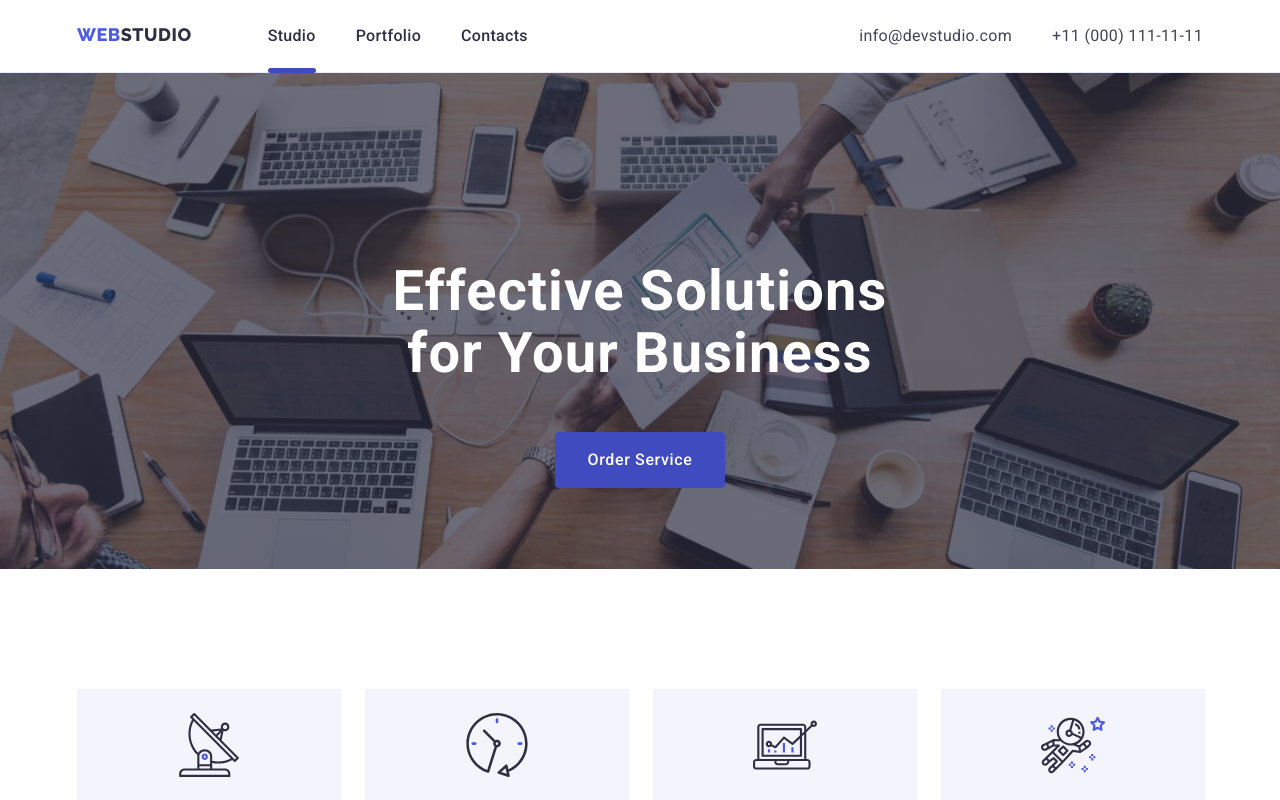
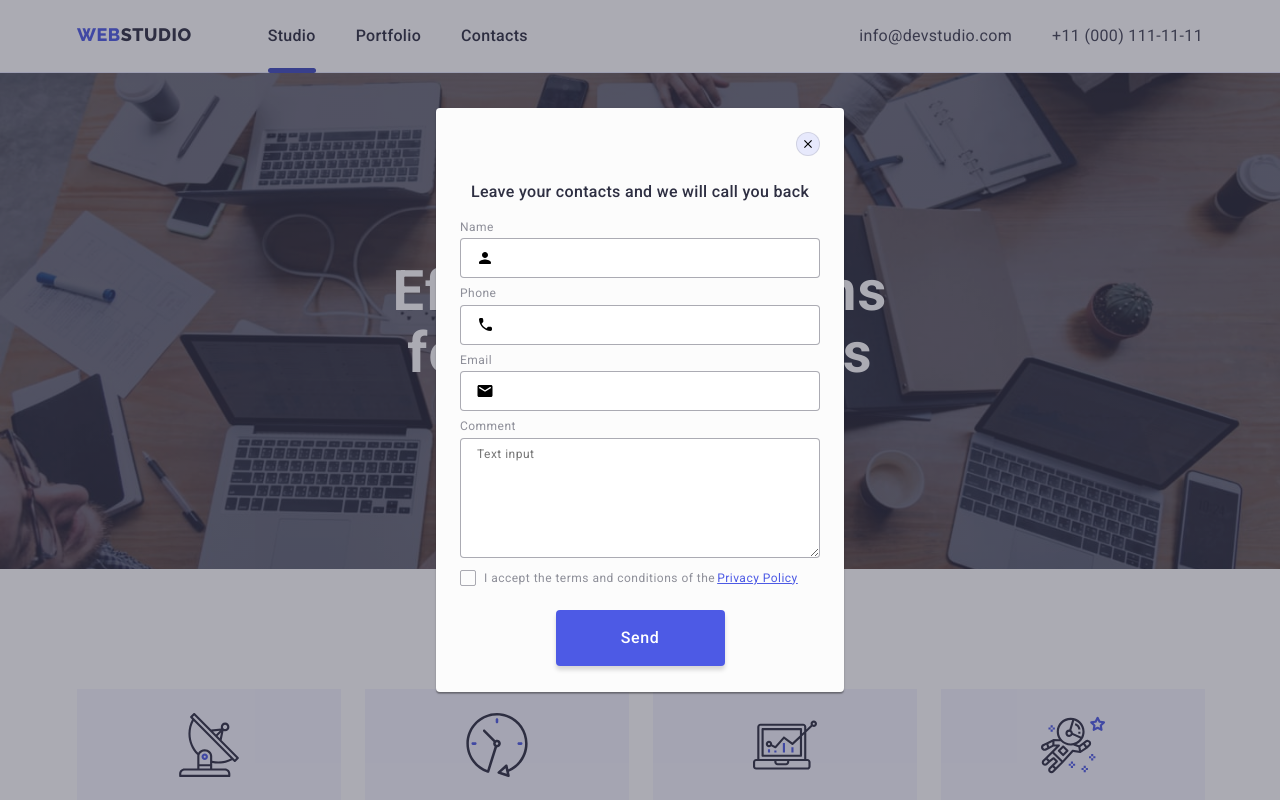
Before and after one commit to OleksandrShpachuk/goit-markup-hw-07, a plain HTML site: page index copy.html in a window 1280 px wide. Both pictures are taken after a click on the button "Order Service". Shown: the top 800 px of the page. Drawn offline with nearby package versions, Linux system fonts and the light colour scheme.

Commit message:
adaptive styles for modal window

```diff
--- a/css/styles.css
+++ b/css/styles.css
@@ -1360,160 +1360,11 @@ body {
   }
 }
 
-/* .logo-wrap {
-  display: flex;
-  gap: 120px;
-} */
-
-/* .footer-logo {
-  font-family: "Raleway", sans-serif;
-  font-style: normal;
-  font-weight: 800;
-  font-size: 18px;
-  line-height: 1.17;
-  letter-spacing: 0.03em;
-  text-transform: uppercase;
-
-  color: var(--primary-brand-color);
-} */
-
-/* .footer-color {
-  color: #f4f4fd;
-} */
-
-/* .footer-text {
-  font-family: "Roboto", sans-serif;
-  font-weight: 400;
-  font-size: 16px;
-  line-height: 1.5;
-  letter-spacing: 0.02em;
-  color: #e7e9fc;
-
-  width: 264px;
-  margin-top: 16px;
-  margin-bottom: 0;
-} */
-
-/* ----Social icons---- */
-/* .social-text {
-  font-family: "Roboto", sans-serif;
-  font-weight: 500;
-  font-size: 16px;
-  line-height: 1.5;
-
-  letter-spacing: 0.02em;
-  color: #ffffff;
-
-  margin-bottom: 16px;
-  margin-top: 0;
-} */
-
-/* .wrap-social-list {
-  display: flex;
-  gap: 16px;
-} */
-
-/* .wrap-social-link {
-  display: flex;
-  justify-content: center;
-  align-items: center;
-  width: 40px;
-  height: 40px;
-  border-radius: 50%;
-  transition: background-color var(--transition);
-  background-color: var(--primary-brand-color);
-} */
-
-/* .wrap-social-icon {
-  fill: var(--primary-bg-color);
-} */
-
-/* .wrap-social-link:hover,
-.wrap2-social-link:focus {
-  background-color: #31d0aa;
-} */
-
-/* ------Subscribe form------- */
-
-/* .wrap-subscribe {
-  display: flex;
-  flex-direction: column;
-} */
-
-/* .subscribe-form {
-  display: flex;
-  align-items: center;
-  width: 460px;
-  margin: 0;
-  padding: 0;
-} */
-
-/* .subscribe-text {
-  font-family: "Roboto", sans-serif;
-  font-weight: 500;
-  font-size: 16px;
-  line-height: 1.5;
-
-  letter-spacing: 0.02em;
-  color: #ffffff;
-
-  margin-bottom: 16px;
-  margin-top: 0;
-} */
-
-/* .subscribe-form-input {
-  width: 264px;
-  height: 40px;
-  padding: 0 0 0 16px;
-  border: 1px solid #ffffff;
-  border-radius: 4px;
-  background-color: #2e2f42;
-
-  font-weight: 400;
-  font-size: 12px;
-  line-height: 2;
-  letter-spacing: 0.04em;
-  color: #ffffff;
-} */
-
-/* .subscribe-button {
-  display: flex;
-  align-items: center;
-  padding: 0 0 0 24px;
-  width: 165px;
-  height: 40px;
-  cursor: pointer;
-  margin-left: 24px;
-
-  font-family: "Roboto", sans-serif;
-  font-weight: 500;
-  font-size: 16px;
-  line-height: 1.5;
-  letter-spacing: 0.04em;
-  color: #ffffff;
-
-  border: none;
-  background-color: var(--primary-brand-color);
-  box-shadow: 0px 4px 4px rgba(0, 0, 0, 0.15);
-  border-radius: 4px;
-  transition: background-color var(--transition);
-} */
-
-/* .subscribe-icon {
-  margin-left: 16px;
-
-  fill: white;
-} */
-
-/* .subscribe-button:hover,
-.subscribe-button:focus {
-  background-color: var(--pressed-state-color);
-} */
-
-/*=========== Footer ============== */
+/*=========== Footer end========== */
+
 /* ======== Modal Window=========== */
 
-/* .backdrop {
+.backdrop {
   position: fixed;
   top: 0;
   left: 0;
@@ -1523,21 +1374,21 @@ body {
   transition: opacity var(--transition);
 
   background-color: rgba(46, 47, 66, 0.4);
-} */
-
-/* .backdrop.is-hidden {
+}
+
+.backdrop.is-hidden {
   opacity: 0;
   visibility: hidden;
   pointer-events: none;
-} */
-
-/* .modal {
+}
+
+.modal {
   position: absolute;
   top: 50%;
   left: 50%;
   transform: translate(-50%, -50%);
-  min-width: 408px;
-  min-height: 584px;
+  min-width: 392px;
+  min-height: 586px;
   padding-top: 72px;
   padding-left: 24px;
   padding-right: 24px;
@@ -1547,9 +1398,9 @@ body {
   box-shadow: 0px 1px 1px rgba(0, 0, 0, 0.14), 0px 1px 3px rgba(0, 0, 0, 0.12),
     0px 2px 1px rgba(0, 0, 0, 0.2);
   border-radius: 4px;
-} */
-
-/* .modal-close-button {
+}
+
+.modal-close-button {
   position: absolute;
   top: 24px;
   right: 24px;
@@ -1565,25 +1416,25 @@ body {
   background-color: var(--primary-accent-color);
   border: 1px solid rgba(0, 0, 0, 0.1);
   border-radius: 50%;
-} */
-
-/* .modal-close-button:hover,
+}
+
+.modal-close-button:hover,
 .modal-close-button:focus {
   background-color: var(--pressed-state-color);
-} */
-
-/* .modal-close-icon {
+}
+
+.modal-close-icon {
   transition: fill var(--transition);
-} */
-
-/* .modal-close-button:hover .modal-close-icon,
+}
+
+.modal-close-button:hover .modal-close-icon,
 .modal-close-button:focus .modal-close-icon {
   fill: #ffffff;
-} */
+}
 
 /* -----Modal Form------ */
 
-/* .modal-title {
+.modal-title {
   margin-top: 0;
   margin-bottom: 16px;
   font-family: "Roboto", sans-serif;
@@ -1593,18 +1444,18 @@ body {
   text-align: center;
   letter-spacing: 0.02em;
   color: #2e2f42;
-} */
-
-/* .modal-form {
+}
+
+.modal-form {
   display: flex;
   flex-direction: column;
-} */
-
-/* .modal-form-field {
+}
+
+.modal-form-field {
   margin-bottom: 8px;
-} */
-
-/* .modal-field-desc {
+}
+
+.modal-field-desc {
   display: block;
   margin-bottom: 4px;
   font-weight: 400;
@@ -1612,41 +1463,41 @@ body {
   line-height: 1.2;
   letter-spacing: 0.04em;
   color: #8e8f99;
-} */
-
-/* .modal-form-input {
+}
+
+.modal-form-input {
   width: 100%;
   height: 40px;
   padding-left: 38px;
   border: 1px solid rgba(46, 47, 66, 0.4);
   border-radius: 4px;
   transition: background-color var(--transition);
-} */
-
-/* .modal-input-wraper {
+}
+
+.modal-input-wraper {
   display: block;
   position: relative;
-} */
-
-/* .modal-input-icon {
+}
+
+.modal-input-icon {
   position: absolute;
   top: 50%;
   left: 16px;
   transform: translate(0, -50%);
   transition: background-color var(--transition);
-} */
-
-/* .modal-form-input:focus {
+}
+
+.modal-form-input:focus {
   outline: none;
   border: 1px solid var(--primary-brand-color);
   border-radius: 4px;
-} */
-
-/* .modal-form-input:focus + .modal-input-icon {
+}
+
+.modal-form-input:focus + .modal-input-icon {
   fill: var(--primary-brand-color);
-} */
-
-/* .modal-form-message {
+}
+
+.modal-form-message {
   width: 100%;
   height: 120px;
   padding-left: 16px;
@@ -1661,21 +1512,21 @@ body {
   font-size: 12px;
   line-height: 1.2;
   letter-spacing: 0.04em;
-} */
-
-/* .modal-form-message:focus {
+}
+
+.modal-form-message:focus {
   outline: none;
   border: 1px solid var(--primary-brand-color);
   border-radius: 4px;
-} */
-
-/* .modal-form-check {
+}
+
+.modal-form-check {
   position: absolute;
   -webkit-appearance: none;
   -moz-appearance: none;
-} */
-
-/* .modal-form-check-desc::before {
+}
+
+.modal-form-check-desc::before {
   content: "";
   width: 16px;
   height: 16px;
@@ -1684,21 +1535,21 @@ body {
   cursor: pointer;
   border: 1px solid rgba(46, 47, 66, 0.4);
   border-radius: 2px;
-} */
-
-/* .modal-form-check:checked + .modal-form-check-desc::before {
+}
+
+.modal-form-check:checked + .modal-form-check-desc::before {
   background-color: var(--primary-brand-color);
   background-image: url(../images/Checked-icon.svg);
   background-repeat: no-repeat;
   background-size: contain;
-} */
-
-/* .modal-form-check:focus + .modal-form-check-desc::before {
+}
+
+.modal-form-check:focus + .modal-form-check-desc::before {
   border: 2px solid var(--pressed-state-color);
   border-radius: 2px;
-} */
-
-/* .modal-form-check-desc {
+}
+
+.modal-form-check-desc {
   display: flex;
   align-items: center;
   margin-bottom: 24px;
@@ -1707,14 +1558,14 @@ body {
   line-height: 1.2;
   letter-spacing: 0.04em;
   color: #8e8f99;
-} */
-
-/* .policy-link {
+}
+
+.policy-link {
   padding-left: 2px;
   color: var(--primary-brand-color);
-} */
-
-/* .modal-send-button {
+}
+
+.modal-send-button {
   display: block;
   margin: auto;
   width: 169px;
@@ -1733,17 +1584,29 @@ body {
   box-shadow: 0px 4px 4px rgba(0, 0, 0, 0.15);
   border-radius: 4px;
   transition: background-color var(--transition);
-} */
-
-/* .modal-send-button:focus,
+}
+
+.modal-send-button:focus,
 .modal-send-button:hover {
   background: var(--pressed-state-color);
   box-shadow: 0px 4px 4px rgba(0, 0, 0, 0.15);
   border-radius: 4px;
-} */
+}
+
+@media screen and (min-width: 768px) {
+  .modal {
+    min-width: 408px;
+  }
+}
+
+@media screen and (min-width: 1158px) {
+  .modal {
+    min-height: 584px;
+  }
+}
 
 /*----- Modal Form -----*/
-/* =======Modal Window======= */
+/* =======Modal Window end======= */
 
 /* -------PORTFOLIO PAGE--------- */
 
```
